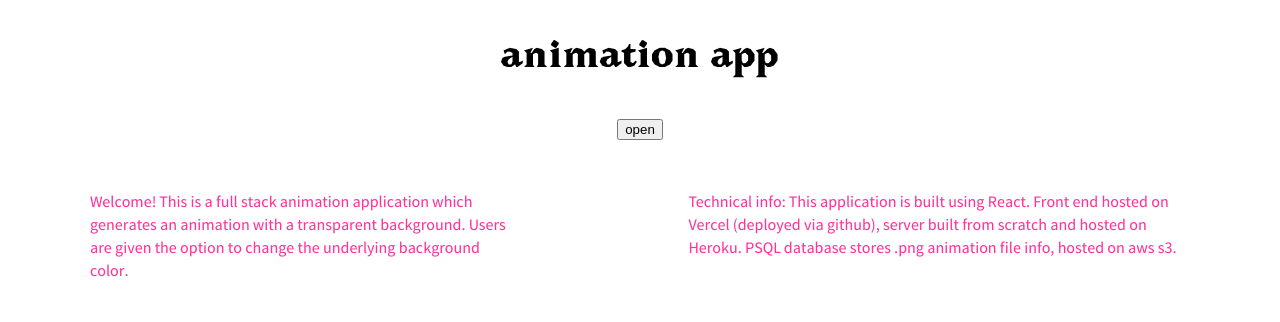
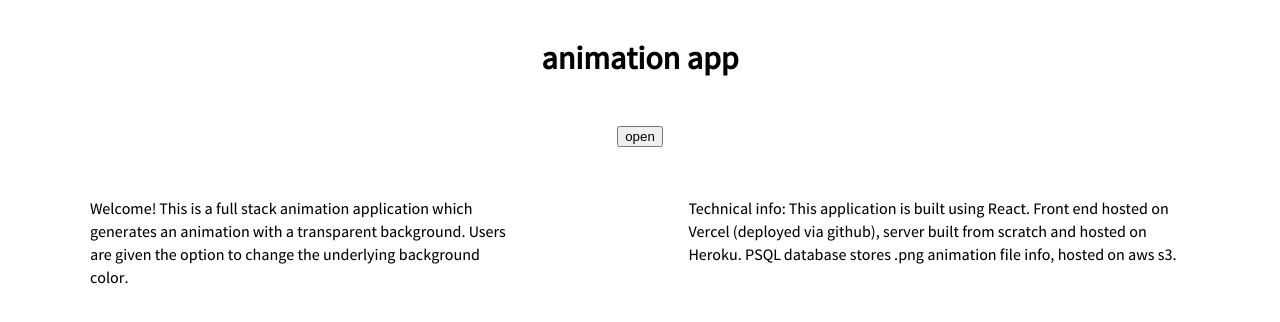
Before and after one commit to timothyhudsonemail/animation-app, a React (Create React App) app: page / in a window 1280 px wide. Shown: the top 322 px of the page. Built offline with nearby package versions, Linux system fonts and the light colour scheme.

Commit message:
Update App.js

```diff
--- a/src/App.js
+++ b/src/App.js
@@ -124,7 +124,7 @@ export default class App extends Component {
     return (
       <div className="App">
         <br />
-      <h1 style={{fontFamily:"Avaraa"}}>animation app</h1>
+      <h1 style={{fontFamily:"Varta"}}>animation app</h1>
         <br />
       <button onClick={getImages}>open</button>
         <br />
@@ -154,7 +154,7 @@ export default class App extends Component {
         <br />
          <div style={{display:"flex",flexDirection:"row"}}>
     <div>
-           <p style={{color:"rgb(255, 51, 153)",
+           <p style={{color:"black",
               fontFamily:"Varta",
                      textAlign:"left",
               paddingLeft:"90px",
@@ -163,7 +163,7 @@ export default class App extends Component {
       </div>
         <div>
 
-        <p style={{color:"rgb(255, 51, 153)",
+        <p style={{color:"black",
               fontFamily:"Varta",
                  textAlign:"left",
               paddingLeft:"90px",
```
